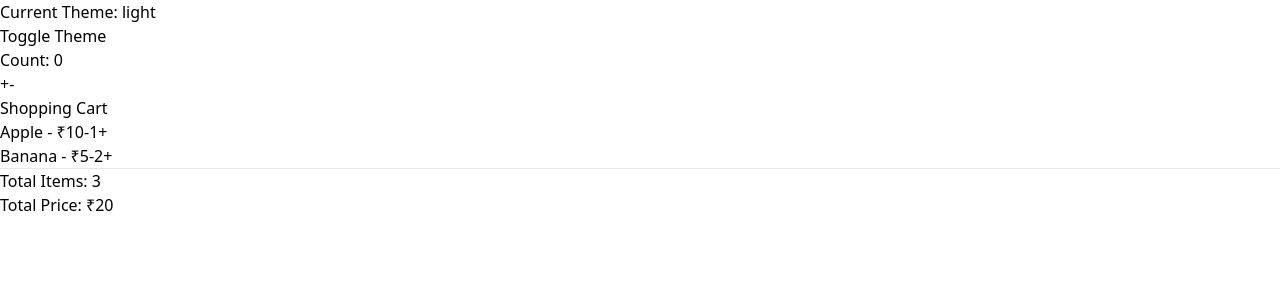
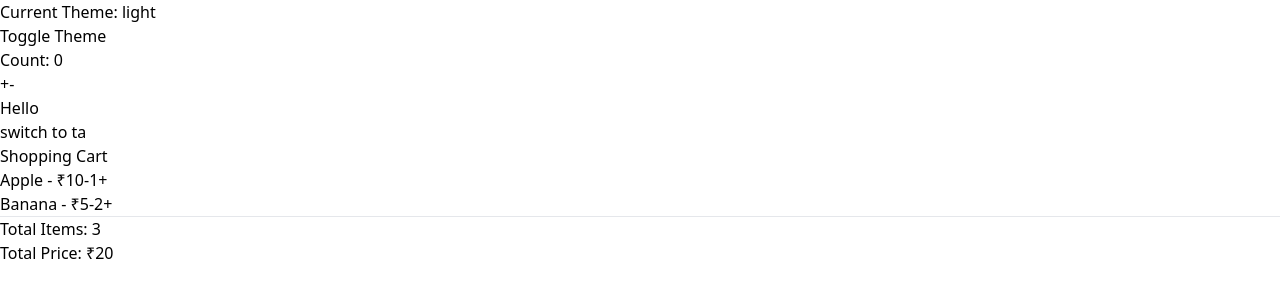
Before and after one commit to suriya-a9/react-study, a React (Create React App) app: page /state in a window 1280 px wide. Shown: the top 300 px of the page. Built offline with nearby package versions, Linux system fonts and the light colour scheme.

Commit message:
after changes

```diff
--- a/src/component/Navbar.js
+++ b/src/component/Navbar.js
@@ -1,10 +1,12 @@
 import React, { useContext } from "react";
 import { ThemeContext } from "../context/ThemeContext";
 import { CounterContext } from "../context/CounterContext";
+import { LanguageContext } from "../context/LanguageContext";
 
 const Navbar = () => {
     const { theme, toggleTheme } = useContext(ThemeContext);
     const { count, increment, decrement } = useContext(CounterContext);
+    const { language, toggleLanguage, translations } = useContext(LanguageContext);
 
     return (
         <div>
@@ -16,6 +18,9 @@ const Navbar = () => {
             <p>Count: {count}</p>
             <button onClick={increment}>+</button>
             <button onClick={decrement}>-</button>
+
+            <h1>{translations[language].greeting}</h1>
+            <button onClick={toggleLanguage}>switch to {language === "en" ? "ta" : "en"}</button>
         </div>
     );
 };
--- /dev/null
+++ b/src/context/LanguageContext.js
@@ -0,0 +1,3 @@
+import { createContext } from "react";
+
+export const LanguageContext = createContext();
--- /dev/null
+++ b/src/context/LanguageProvider.js
@@ -0,0 +1,35 @@
+import { useState, useEffect } from "react";
+import { LanguageContext } from "./LanguageContext";
+
+const translations = {
+    en: {
+        greeting: "Hello",
+        cart: "Cart"
+    },
+    ta: {
+        greeting: "வணக்கம்",
+        cart: "வண்டி"
+    }
+};
+
+const LanguageProvider = ({ children }) => {
+    const [language, setLanguage] = useState(() => {
+        return localStorage.getItem("language") || "en";
+    });
+
+    const toggleLanguage = () => {
+        setLanguage(prev => (prev === "en" ? "ta" : "en"));
+    };
+
+    useEffect(() => {
+        localStorage.setItem("language", language);
+    }, [language]);
+
+    return (
+        <LanguageContext.Provider value={{ language, toggleLanguage, translations }}>
+            {children}
+        </LanguageContext.Provider>
+    )
+}
+
+export default LanguageProvider;
--- /dev/null
+++ b/src/context/LogContext.js
@@ -0,0 +1,3 @@
+import { createContext } from "react";
+
+export const LogContext = createContext();
--- a/src/index.js
+++ b/src/index.js
@@ -8,15 +8,18 @@ import { Provider } from 'react-redux';
 import store from './store';
 import ThemeProvider from "./context/ThemeProvider";
 import CounterProvider from './context/CounterProvider';
+import LanguageProvider from './context/LanguageProvider';
 
 const root = ReactDOM.createRoot(document.getElementById('root'));
 root.render(
   <Provider store={store}>
     <ThemeProvider>
       <CounterProvider>
-        <BrowserRouter>
-          <App />
-        </BrowserRouter>
+        <LanguageProvider>
+          <BrowserRouter>
+            <App />
+          </BrowserRouter>
+        </LanguageProvider>
       </CounterProvider>
     </ThemeProvider>
   </Provider>
```
Also changed, not shown: src/context/LogProvider.js (added).
